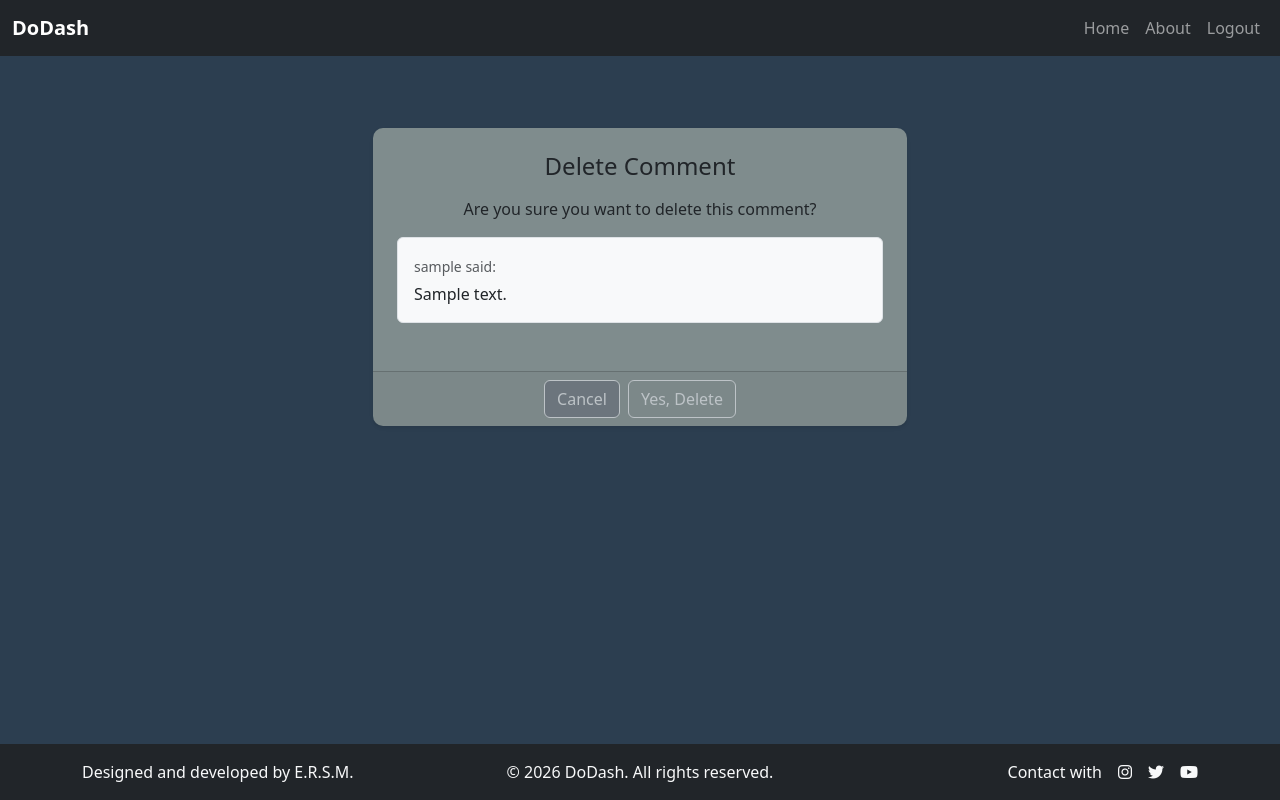
After one commit to Enrique2007s/django-todo-app, a Django app: page /about/delete-comment/1/ in a window 1280 px wide. The commit adds this page. Run offline with Django 4.2, Linux system fonts and the light colour scheme; a user stored in the database is signed in; tables that the repository leaves empty hold one stand-in row (values such as "Sample post"); some libraries are stand-ins or nearby versions; some web fonts are replaced.

Commit message:
add delete-comment.html and functionality for users to delete comments

```diff
--- a/about/templates/about/about.html
+++ b/about/templates/about/about.html
@@ -79,7 +79,8 @@
                         <p class="mb-0 text-start">{{ comment.content|linebreaksbr }}</p>
 						{% if user.is_authenticated and comment.owner == user %}
 							<div class="mt-2">
-								<a href="{% url 'edit-comment' comment.id %}" class="btn btn-sm">Edit</a>
+								<a href="{% url 'edit-comment' comment.id %}" class="btn btn-sm edit-comment-btn">Edit</a>
+								<a href="{% url 'delete-comment' comment.id %}" class="btn btn-sm delete-comment-btn">Delete</a>
 							</div>
 						{% endif %}
                     </div>
--- /dev/null
+++ b/about/templates/about/delete-comment.html
@@ -0,0 +1,56 @@
+{% extends 'base.html' %}
+
+{% block content %}
+
+<div class="container py-5">
+    <div class="row justify-content-center">
+        <div class="col-12 col-lg-8 col-xl-6">
+            <div class="card shadow-sm border-0">
+                <div class="card-body p-4 text-center">
+                    <h2 class="h4 mb-3">Delete Comment</h2>
+                    <p class="mb-3">Are you sure you want to delete this comment?</p>
+
+                    <div class="border p-3 mb-4 bg-light rounded text-start">
+                        <small class="text-muted">{{ comment.owner.username }} said:</small>
+                        <p class="mb-0 mt-1">{{ comment.content|truncatechars:200 }}</p>
+                    </div>
+                </div>
+                <div class="card-footer d-flex gap-2 justify-content-center">
+                    <a href="{% url 'about' %}" class="btn btn-secondary">Cancel</a>
+                    <form method="post" class="mb-0">
+                        {% csrf_token %}
+                        <button type="submit" class="btn delete-comment-btn">Yes, Delete</button>
+                    </form>
+                </div>
+            </div>
+        </div>
+    </div>
+</div>
+
+
+<!-- <div class="container py-5">
+    <div class="row justify-content-center">
+        <div class="col-12 col-lg-8 col-xl-6">
+            <div class="card shadow-sm border-0">
+                <div class="card-body p-4 text-center">
+                    <h2 class="h4 mb-3 text-danger">Delete Comment</h2>
+                    <p class="mb-3">Are you sure you want to delete this comment?</p>
+
+                    <div class="border p-3 mb-4 bg-light rounded text-start">
+                        <small class="text-muted">{{ comment.owner.username }} said:</small>
+                        <p class="mb-0 mt-1">{{ comment.content|truncatechars:200 }}</p>
+                    </div>
+
+                    <form method="post">
+                        {% csrf_token %}
+                        <div class="d-flex gap-2 justify-content-center">
+                            <button type="submit" class="btn btn-danger">Yes, Delete</button>
+                            <a href="{% url 'about' %}" class="btn btn-secondary">Cancel</a>
+                        </div>
+                    </form>
+                </div>
+            </div>
+        </div>
+    </div>
+</div> -->
+{% endblock content %}
--- a/about/templates/about/edit-comment.html
+++ b/about/templates/about/edit-comment.html
@@ -15,7 +15,7 @@
                         </div>
                         <div class="d-flex gap-2 justify-content-center">
                             <a href="{% url 'about' %}" class="btn">Cancel</a>
-                            <button type="submit" class="btn">Update Comment</button>
+                            <button type="submit" class="btn edit-comment-btn">Update Comment</button>
                         </div>
                     </form>
                 </div>
--- a/about/urls.py
+++ b/about/urls.py
@@ -6,4 +6,5 @@ from . import views
 urlpatterns = [
  path('', views.about, name='about'),
  path('edit-comment/<int:comment_id>/', views.edit_comment, name='edit-comment'),
+ path('delete-comment/<int:comment_id>/', views.delete_comment, name='delete-comment'),
 ]
--- a/about/views.py
+++ b/about/views.py
@@ -1,7 +1,6 @@
 from django.shortcuts import render, get_object_or_404, redirect
 from django.contrib.auth.decorators import login_required
 from django.contrib import messages
-from django import forms
 from .models import Comment
 from .forms import CommentForm
 
@@ -33,10 +32,13 @@ def about(request):
     }
     return render(request, 'about/about.html', context)
 
+
+# Edit comment view
 @login_required
 def edit_comment(request, comment_id):
     comment = get_object_or_404(Comment, id=comment_id, owner=request.user)
 
+    # Check if the logged in user is the owner of the comment
     if request.method == 'POST':
         form = CommentForm(request.POST, instance=comment)
         if form.is_valid():
@@ -47,3 +49,16 @@ def edit_comment(request, comment_id):
         form = CommentForm(instance=comment)
 
     return render(request, 'about/edit-comment.html', {'form': form})
+
+
+# Delete comment view
+@login_required
+def delete_comment(request, comment_id):
+    comment = get_object_or_404(Comment, id=comment_id, owner=request.user)
+
+    if request.method == 'POST':
+        comment.delete()
+        messages.success(request, 'Your comment has been deleted!')
+        return redirect('about')
+
+    return render(request, 'about/delete-comment.html', {'comment': comment})
--- a/static/css/style.css
+++ b/static/css/style.css
@@ -85,13 +85,13 @@ main {
     background-color: transparent;
 }
 
-.edit-task-btn:hover {
+.edit-task-btn:hover, .edit-comment-btn:hover {
     color: #ffffff !important;
     border-color: #ECF0F1 !important;
     background-color: #27ae60 !important;
 }
 
-.delete-task-btn:hover {
+.delete-task-btn:hover, .delete-comment-btn:hover {
     color: #ffffff !important;
     border-color: #ECF0F1 !important;
     background-color: #e74c3c !important;
```
